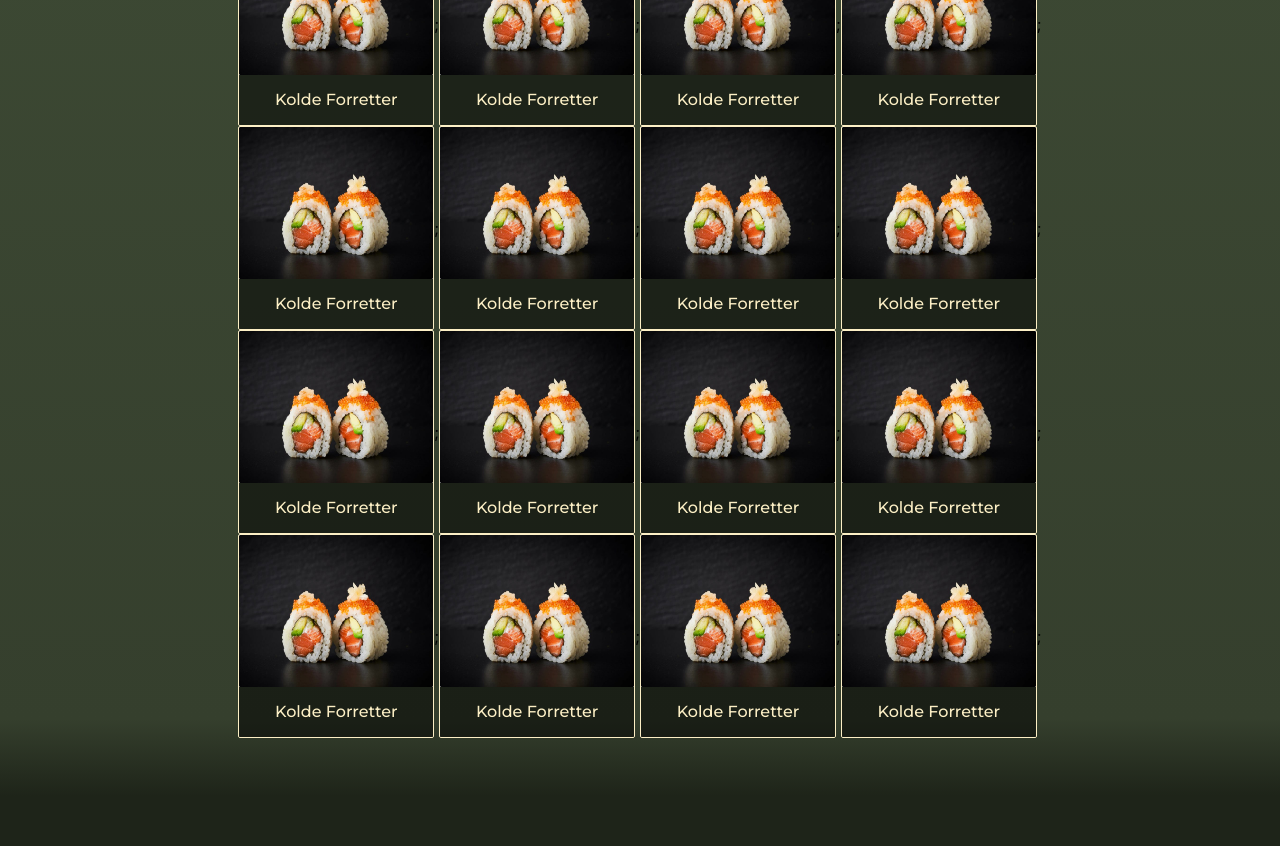
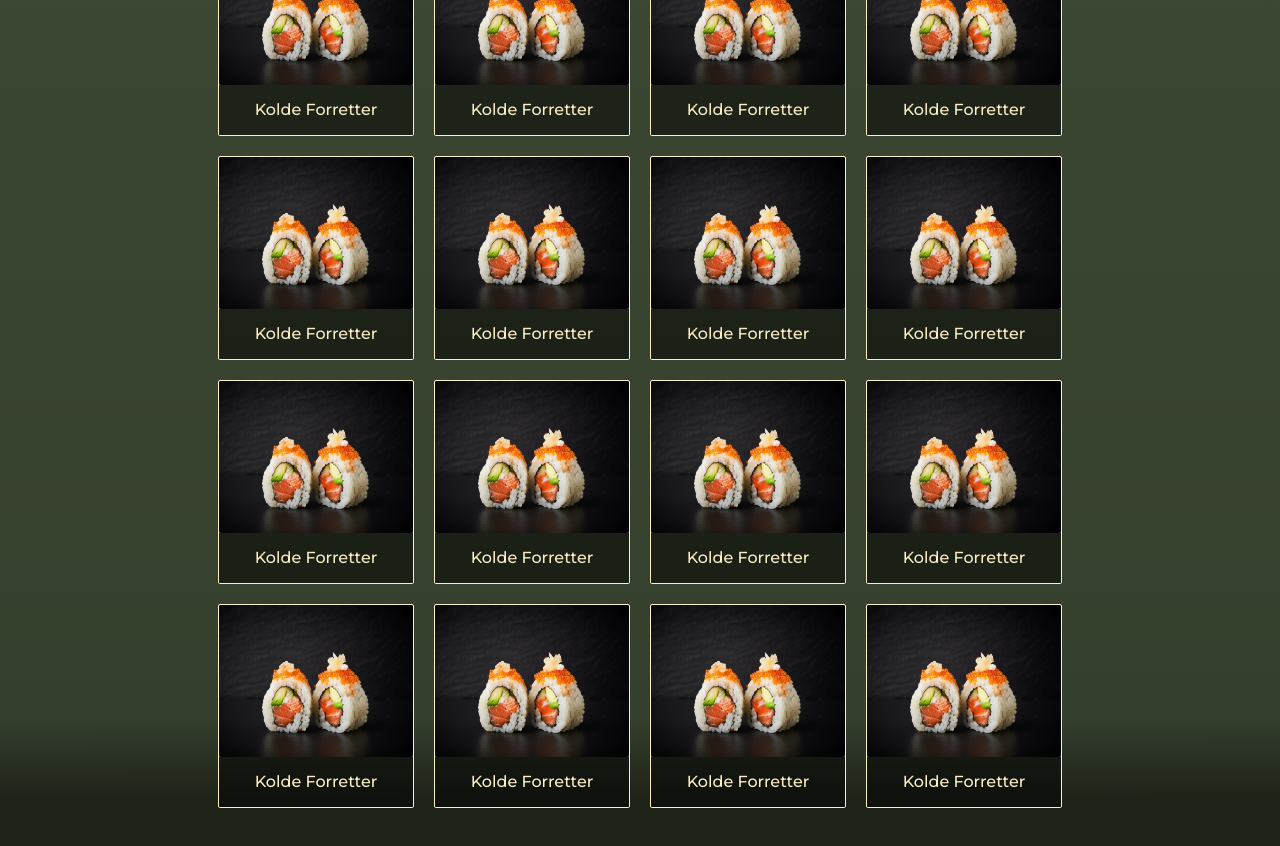
Before and after one commit to na-talia/sushi-takeaway, a React (Create React App) app: page / in a window 1280 px wide. Shown: the part 1040-1886 px from the top of the page. Built offline with nearby package versions, Linux system fonts and the light colour scheme.

Commit message:
replace hardcoded part with mapping method to show 16 containers

```diff
--- a/src/components/sushi-by-category/SushiByCategory.jsx
+++ b/src/components/sushi-by-category/SushiByCategory.jsx
@@ -2,16 +2,14 @@ import React from "react";
 import SushiCategoryContainer from "./SushiCategoryContainer";
 
 const SushiByCategory = () => {
+  const numberOfContainers = 16;
+
   return (
-    <div className="flex flex-wrap w-[818px] justify-center items-center mx-auto mt-small">
-      <SushiCategoryContainer />; <SushiCategoryContainer />;
-      <SushiCategoryContainer />; <SushiCategoryContainer />;
-      <SushiCategoryContainer />; <SushiCategoryContainer />;
-      <SushiCategoryContainer />; <SushiCategoryContainer />;
-      <SushiCategoryContainer />; <SushiCategoryContainer />;
-      <SushiCategoryContainer />; <SushiCategoryContainer />;
-      <SushiCategoryContainer />; <SushiCategoryContainer />;
-      <SushiCategoryContainer />; <SushiCategoryContainer />;
+    <div className="flex flex-wrap w-[864px] justify-center items-center mx-auto mt-small">
+      {/* Generate and map over the array of indices */}
+      {Array.from({ length: numberOfContainers }, (index) => (
+        <SushiCategoryContainer key={index} />
+      ))}
     </div>
   );
 };
--- a/src/components/sushi-by-category/SushiCategoryContainer.jsx
+++ b/src/components/sushi-by-category/SushiCategoryContainer.jsx
@@ -3,7 +3,7 @@ import React from "react";
 const SushiCategoryContainer = () => {
   return (
     <div
-      className="border-[1px] w-[196px] h-[204px] border-mainLight rounded-sm text-mainLight
+      className="border-[1px] w-[196px] h-[204px] m-2.5 border-mainLight rounded-sm text-mainLight
     font-montserrat font-medium hover:border-white hover:text-white"
     >
       <div className="overflow-hidden">
```
